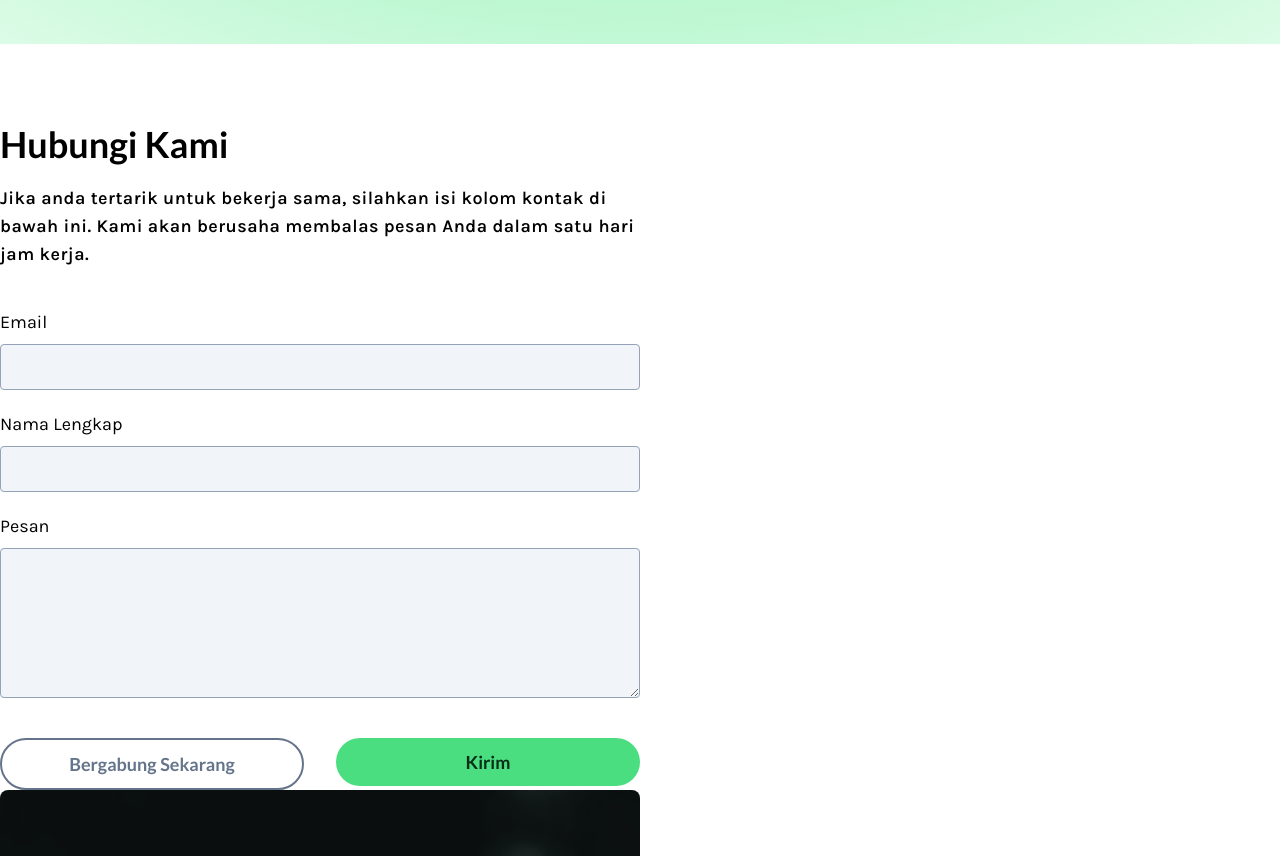
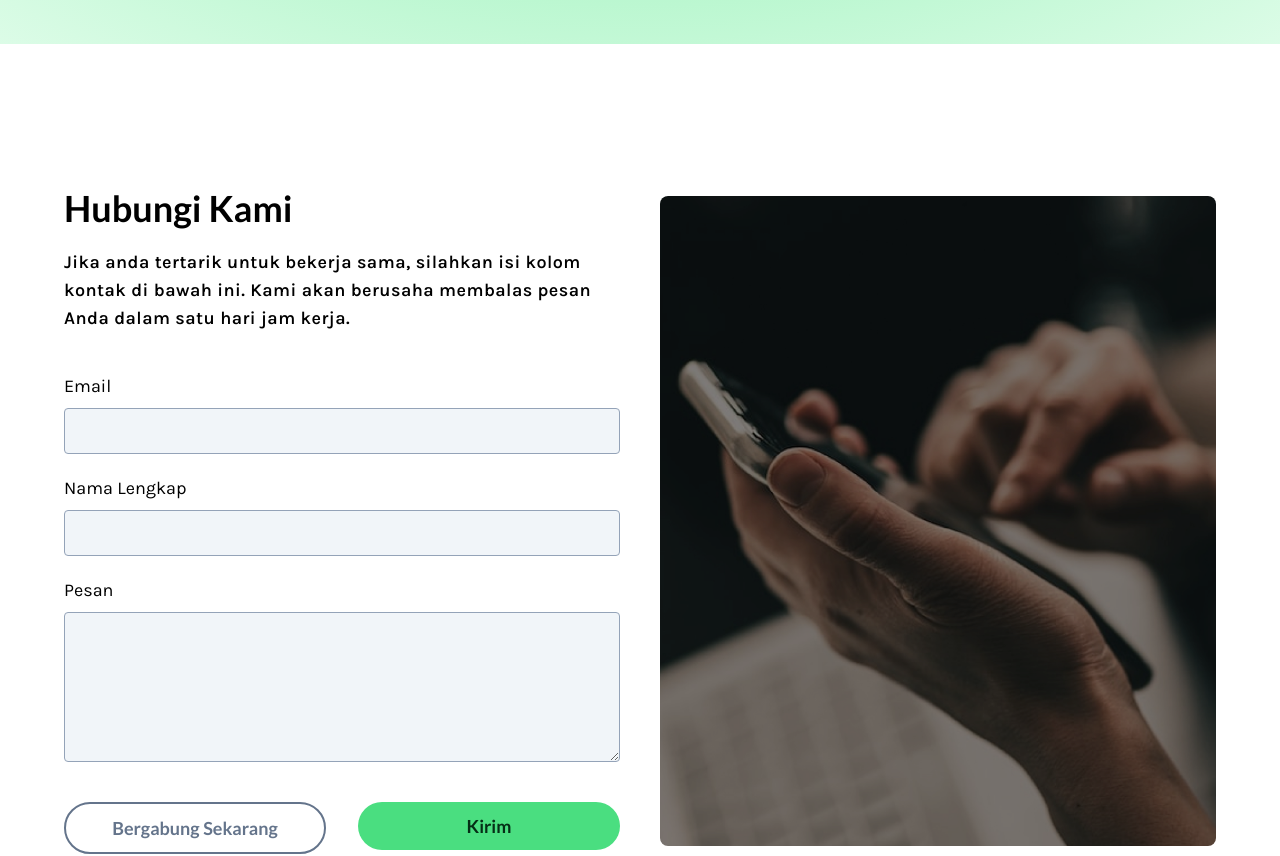
Before and after one commit to sitcomsmanda/sitcom-website, a Next.js app: page / in a window 1280 px wide. Shown: the part 3360-4216 px from the top of the page. Built offline with nearby package versions, Linux system fonts and the light colour scheme.

Commit message:
fix: Layout Home: forgot twStyle className

```diff
--- a/src/layouts/Home/Contact/index.tsx
+++ b/src/layouts/Home/Contact/index.tsx
@@ -11,7 +11,7 @@ const twStyle = fslc(`
 
 export default function Contact() {
   return (
-    <div className="">
+    <div className={twStyle}>
       <Content />
       <Banner />
     </div>
```
